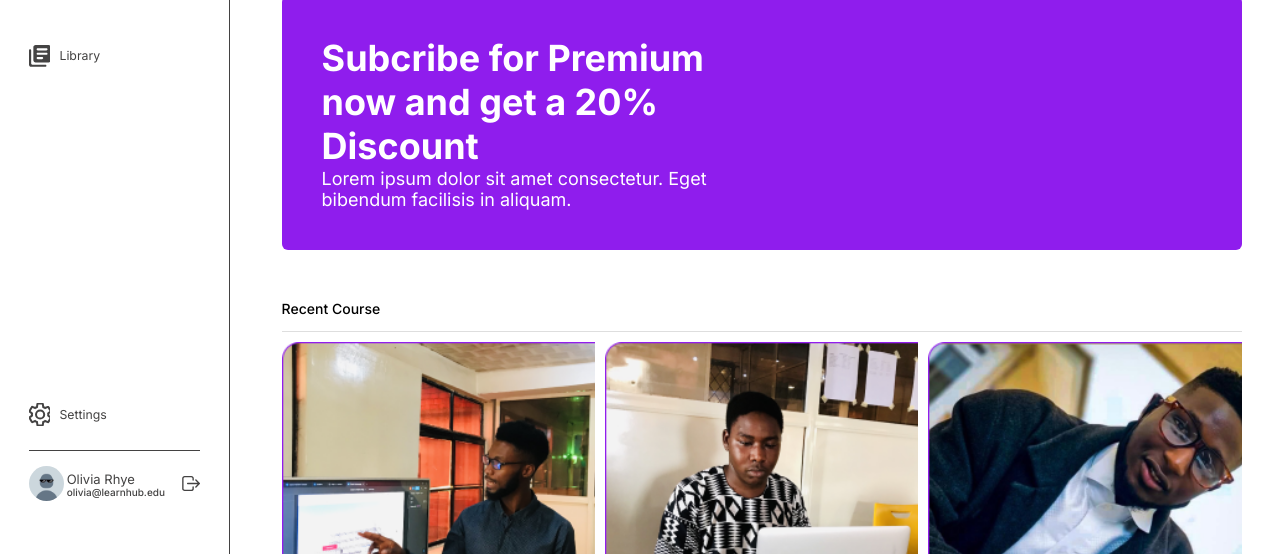
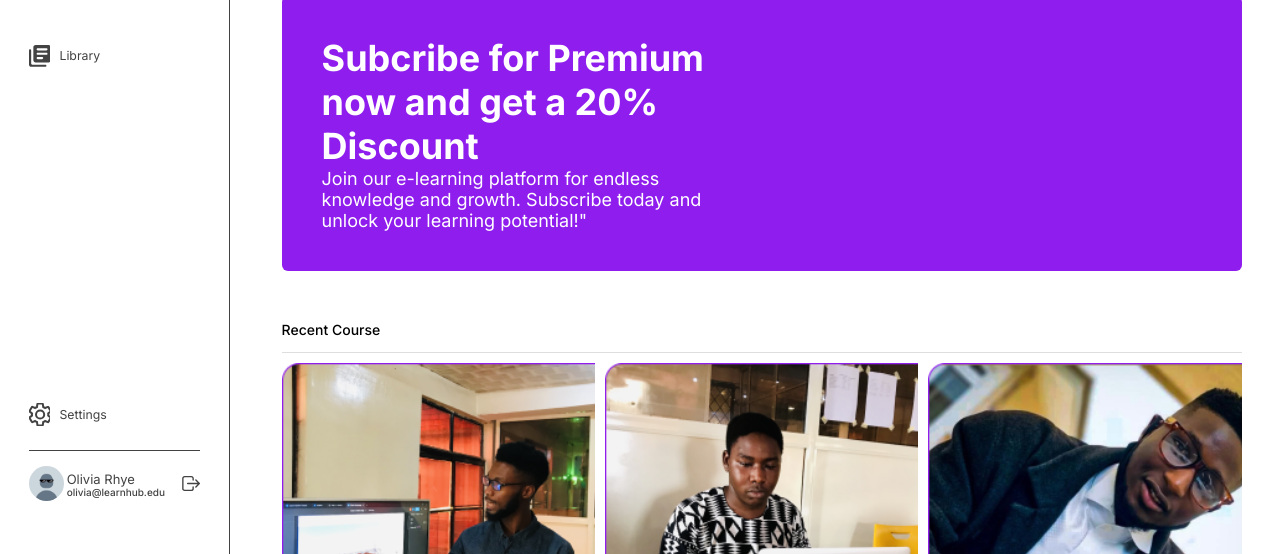
Before and after one commit to Victor-Umeh/Learn-Hub_E-Learning, a website: page user.html in a window 1280 px wide. Shown: the part 246-800 px from the top of the page. Drawn offline with nearby package versions, Linux system fonts and the light colour scheme.

Commit message:
Removed dummy text

```diff
--- a/user.html
+++ b/user.html
@@ -152,7 +152,8 @@
             <article class="subscription head__animation">
                 <p>Subcribe for Premium now and get a
                     20% Discount </p>
-                <span>Lorem ipsum dolor sit amet consectetur. Eget bibendum facilisis in aliquam.</span>
+                <span>Join our e-learning platform for endless knowledge and growth. Subscribe today and unlock your
+                    learning potential!"</span>
             </article>
 
             <h2 class="recent__courses--header sect__head">Recent Course</h2>
```
